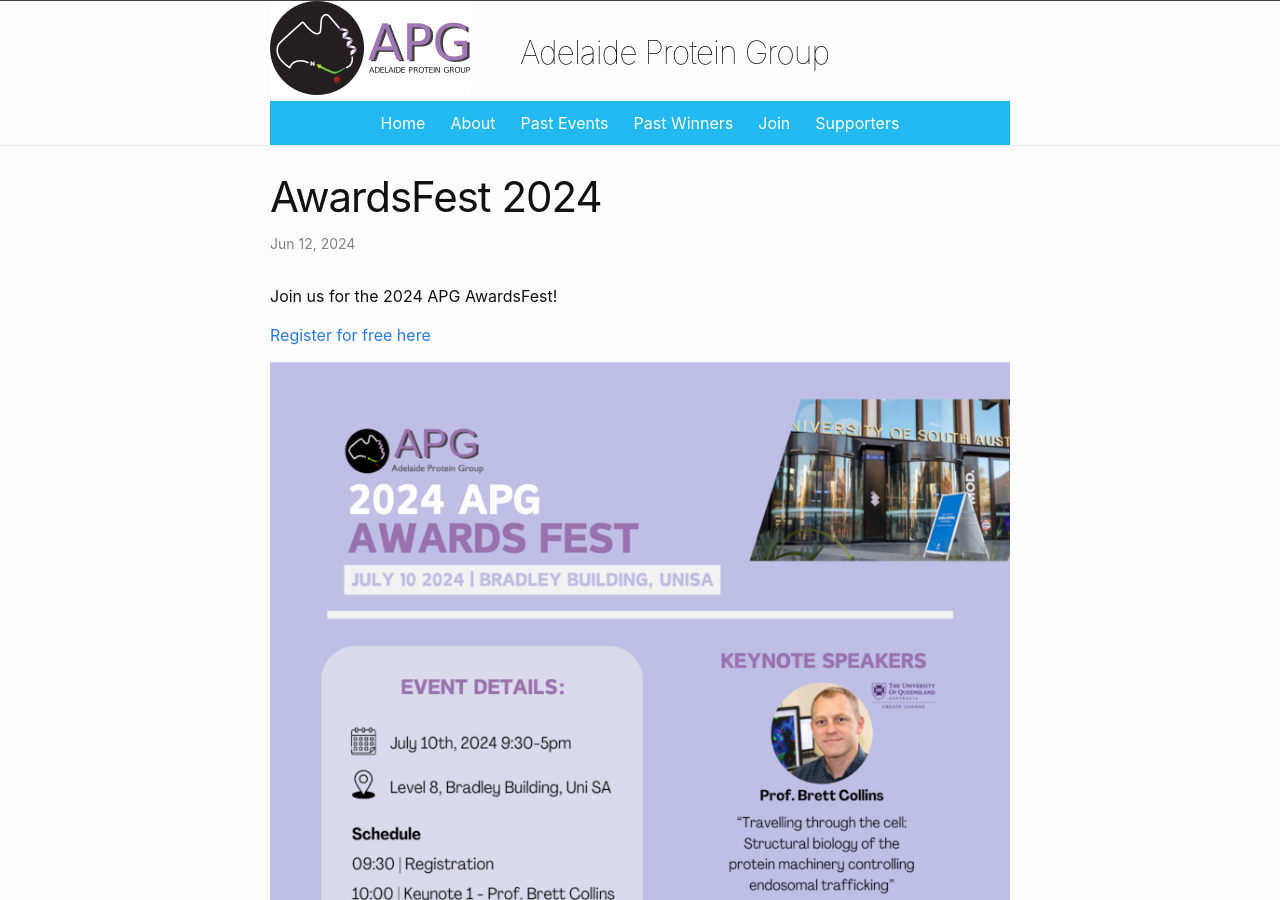
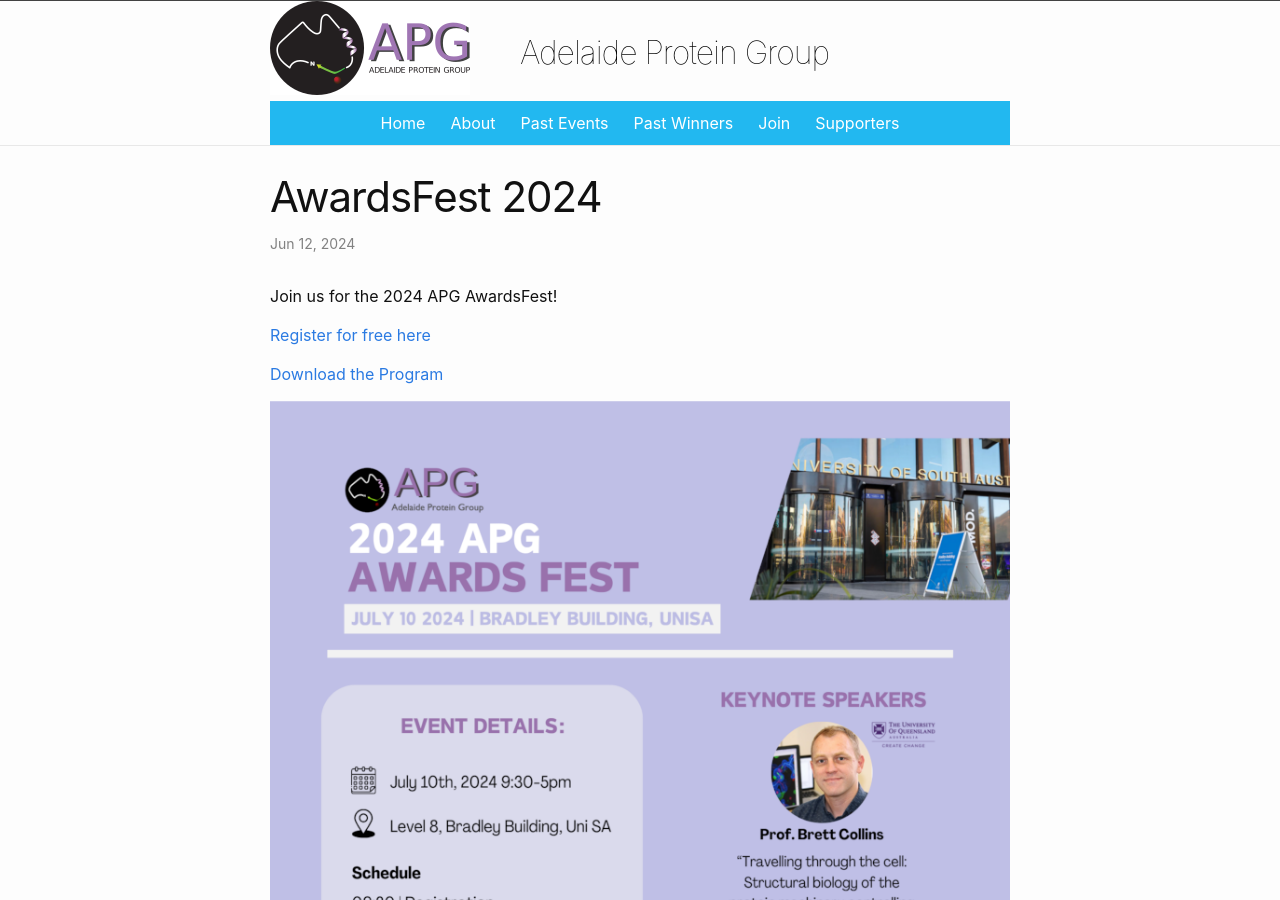
Before and after one commit to apg-asbmb/apg-asbmb.github.io, a Jekyll site: the page built from _posts/2024-06-12-awardsfest-speakers.md, in a window 1280 px wide and 900 px high. Built offline with Jekyll 4.4.1, drawn with Linux system fonts in a browser that asks for light colours.

Commit message:
add programme

```diff
--- a/_posts/2024-06-12-awardsfest-speakers.md
+++ b/_posts/2024-06-12-awardsfest-speakers.md
@@ -8,4 +8,8 @@
 
 [Register for free here](https://forms.gle/D6XJVanBx9b14ntV8)
 
+[Download the Program][1]
+
 ![](/assets/images/2024_awardsfest.png)
+
+[1]:/assets/docs/AwardsFestProgram2024.pdf
```
Also changed, not shown: 1 other file.
